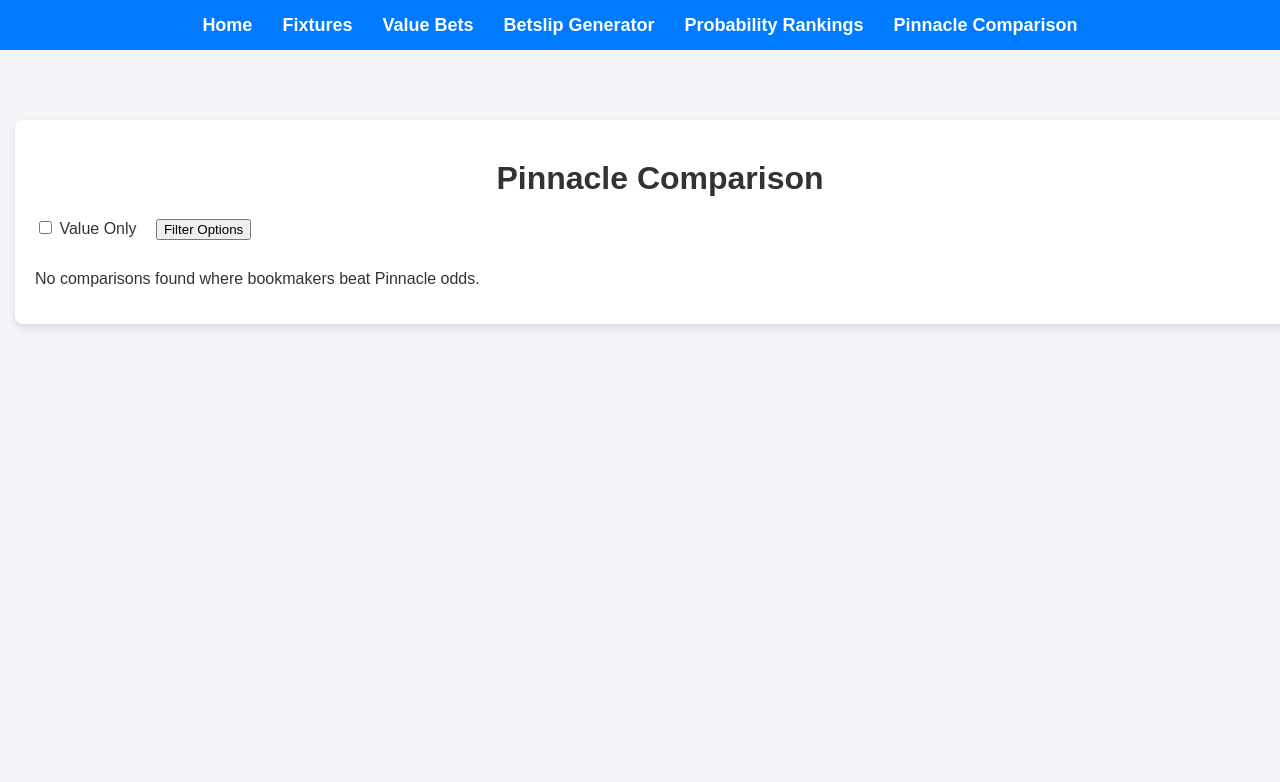
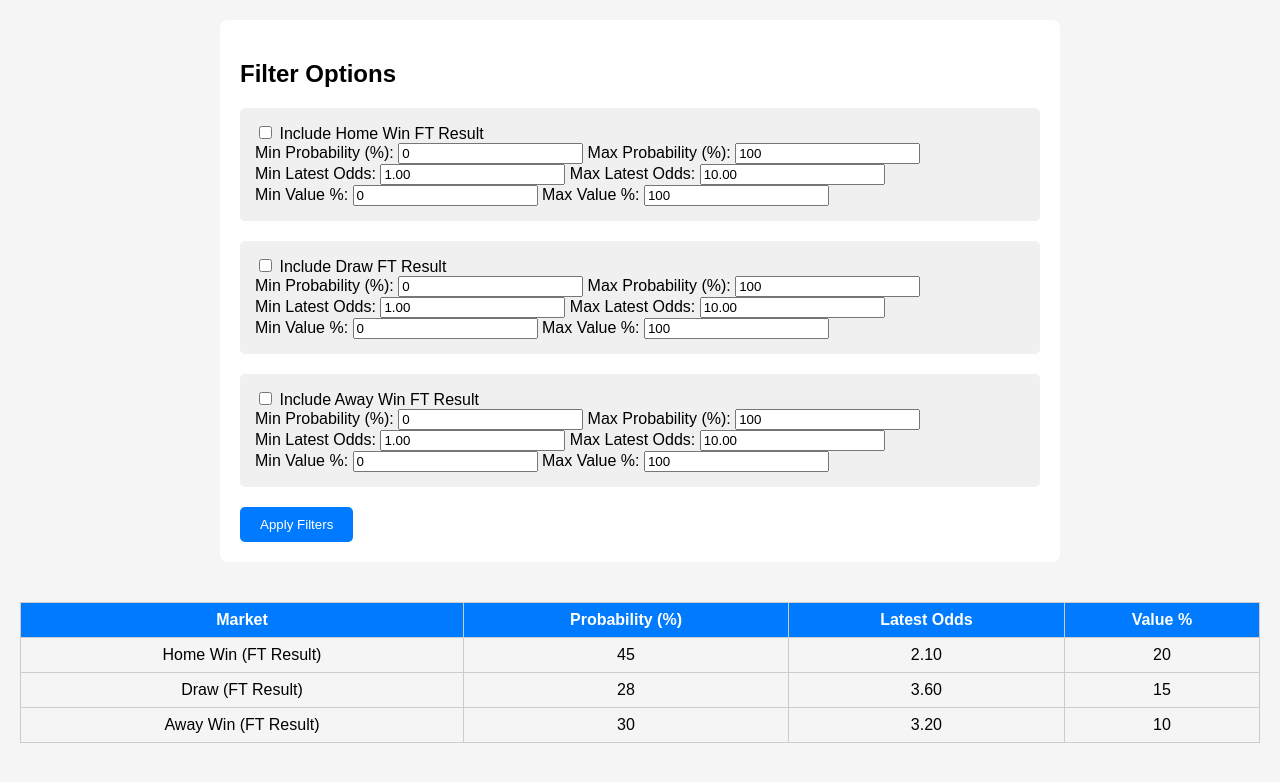
Before and after one commit to Craigoellis/football-flask-site, a Flask app: template templates/pinnacle.html in a window 1280 px wide. Shown: the top 782 px of the page. Run offline with Flask 3, Linux system fonts and the light colour scheme; the template is opened without the code that fills it, so the values that code supplies are empty.

Commit message:
Home Win, Draw, Away Pinnacle

```diff
--- a/templates/pinnacle.html
+++ b/templates/pinnacle.html
@@ -1,157 +1,166 @@
-{% extends 'base.html' %}
+<!DOCTYPE html>
+<html lang="en">
+<head>
+    <meta charset="UTF-8">
+    <title>Pinnacle Market Filters</title>
+    <style>
+        body {
+            font-family: Arial, sans-serif;
+            margin: 0;
+            padding: 20px;
+            background-color: #f5f5f5;
+        }
+        .filter-modal {
+            background: white;
+            padding: 20px;
+            border-radius: 8px;
+            width: 100%;
+            max-width: 800px;
+            margin: auto;
+        }
+        .filter-group {
+            margin-bottom: 20px;
+            padding: 15px;
+            background: #f0f0f0;
+            border-radius: 5px;
+        }
+        .pinnacle-table {
+            width: 100%;
+            border-collapse: collapse;
+            margin-top: 40px;
+        }
+        .pinnacle-table th, .pinnacle-table td {
+            border: 1px solid #ccc;
+            padding: 8px;
+            text-align: center;
+        }
+        .pinnacle-table th {
+            background-color: #007bff;
+            color: white;
+        }
+        button {
+            padding: 10px 20px;
+            background: #007bff;
+            color: white;
+            border: none;
+            border-radius: 5px;
+            cursor: pointer;
+        }
+        button:hover {
+            background: #0056b3;
+        }
+    </style>
+</head>
+<body>
+    <div class="filter-modal">
+        <h2>Filter Options</h2>
 
-{% block title %}Pinnacle Comparison{% endblock %}
-
-{% block extra_styles %}
-<link rel="stylesheet" href="{{ url_for('static', filename='pinnacle.css') }}">
-{% endblock %}
-
-{% block content %}
-<div class="pinnacle-container">
-    <h1>Pinnacle Comparison</h1>
-
-    <div style="margin-bottom: 15px;">
-        <label>
-            <input type="checkbox" id="valueOnlyToggle" onchange="toggleValueOnly()"> Value Only
-        </label>
-        <button onclick="document.getElementById('filterPopup').style.display = 'block'" style="margin-left: 15px;">
-            Filter Options
-        </button>
+        <div class="filter-group">
+            <input type="checkbox" id="filter-home-ft-toggle"> Include Home Win FT Result<br>
+            Min Probability (%): <input type="number" id="filter-home-ft-prob-min" value="0">
+            Max Probability (%): <input type="number" id="filter-home-ft-prob-max" value="100"><br>
+            Min Latest Odds: <input type="number" id="filter-home-ft-odds-min" value="1.00">
+            Max Latest Odds: <input type="number" id="filter-home-ft-odds-max" value="10.00"><br>
+            Min Value %: <input type="number" id="filter-home-ft-val-min" value="0">
+            Max Value %: <input type="number" id="filter-home-ft-val-max" value="100">
         </div>
 
-    <!-- Filter Popup -->
-    <div id="filterPopup" style="display:none; background:#f9f9f9; padding:15px; border:1px solid #ccc;">
-        <h3>Filter Options</h3>
-
-        {% for market in ['Home Win', 'Draw', 'Away Win'] %}
-        <fieldset style="margin-bottom: 20px; border: 1px solid #aaa; padding: 10px;">
-            <legend><strong>{{ market }} (FT Result)</strong></legend>
-            <label>Min Probability (%): <input type="number" id="{{ market | lower | replace(' ', '_') }}_prob_min" value="0" min="0" max="100"></label><br>
-            <label>Max Probability (%): <input type="number" id="{{ market | lower | replace(' ', '_') }}_prob_max" value="100" min="0" max="100"></label><br>
-            <label>Min Bookmaker Odds: <input type="number" id="{{ market | lower | replace(' ', '_') }}_odds_min" value="1.00" step="0.01"></label><br>
-            <label>Max Bookmaker Odds: <input type="number" id="{{ market | lower | replace(' ', '_') }}_odds_max" value="10.00" step="0.01"></label><br>
-            <label>Min Odds Difference (%): <input type="number" id="{{ market | lower | replace(' ', '_') }}_diff_min" value="0" step="0.1"></label><br>
-            <label>Max Odds Difference (%): <input type="number" id="{{ market | lower | replace(' ', '_') }}_diff_max" value="100" step="0.1"></label><br>
-        </fieldset>
-        {% endfor %}
-
-        <button onclick="applyFilters()">Apply Filter</button>
-        <button onclick="document.getElementById('filterPopup').style.display = 'none'">Close</button>
+        <div class="filter-group">
+            <input type="checkbox" id="filter-draw-ft-toggle"> Include Draw FT Result<br>
+            Min Probability (%): <input type="number" id="filter-draw-ft-prob-min" value="0">
+            Max Probability (%): <input type="number" id="filter-draw-ft-prob-max" value="100"><br>
+            Min Latest Odds: <input type="number" id="filter-draw-ft-odds-min" value="1.00">
+            Max Latest Odds: <input type="number" id="filter-draw-ft-odds-max" value="10.00"><br>
+            Min Value %: <input type="number" id="filter-draw-ft-val-min" value="0">
+            Max Value %: <input type="number" id="filter-draw-ft-val-max" value="100">
         </div>
 
-    {% if comparisons %}
+        <div class="filter-group">
+            <input type="checkbox" id="filter-away-ft-toggle"> Include Away Win FT Result<br>
+            Min Probability (%): <input type="number" id="filter-away-ft-prob-min" value="0">
+            Max Probability (%): <input type="number" id="filter-away-ft-prob-max" value="100"><br>
+            Min Latest Odds: <input type="number" id="filter-away-ft-odds-min" value="1.00">
+            Max Latest Odds: <input type="number" id="filter-away-ft-odds-max" value="10.00"><br>
+            Min Value %: <input type="number" id="filter-away-ft-val-min" value="0">
+            Max Value %: <input type="number" id="filter-away-ft-val-max" value="100">
+        </div>
+
+        <button onclick="applyFilters()">Apply Filters</button>
+    </div>
+
     <table class="pinnacle-table">
         <thead>
             <tr>
-                    <th>Competition</th>
-                    <th>Predictability</th>
-                    <th>Fixture</th>
-                    <th>Kick Off</th>
                 <th>Market</th>
                 <th>Probability (%)</th>
-                    <th>Implied Odds</th>
-                    <th onclick="sortTableByPinnacleOdds()">Pinnacle Odds</th>
-                    <th>Bookmaker</th>
-                    <th onclick="sortTableByBookmakerOdds()">Bookmaker Odds</th>
-                    <th onclick="sortTableByOddsDifference()">Odds Difference (%)</th>
+                <th>Latest Odds</th>
+                <th>Value %</th>
             </tr>
         </thead>
         <tbody>
-                {% for item in comparisons %}
-                    <tr>
-                        <td>{{ item.competition_country }} — {{ item.competition_name }}</td>
-                        <td>{{ item.predictability | capitalize }}</td>
-                        <td>
-                            <a href="{{ url_for('game_details', fixture_id=item.fixture_id) }}" target="_blank">
-                                {{ item.fixture }}
-                            </a>
-                        </td>
-                        <td>{{ item.kickoff | format_kickoff }}</td>
-                        <td>{{ item.market }}</td>
-                        <td>{{ item.probability }}%</td>
-                        <td>{{ item.implied_odds }}</td>
-                        <td>{{ item.pinnacle_odds }}</td>
-                        <td>{{ item.bookmaker }}</td>
-                        <td style="font-weight: bold; color: green;">{{ item.bookmaker_odds }}</td>
-                        <td>{{ item.odds_difference }}%</td>
-                    </tr>
-                {% endfor %}
+            <tr><td>Home Win (FT Result)</td><td>45</td><td>2.10</td><td>20</td></tr>
+            <tr><td>Draw (FT Result)</td><td>28</td><td>3.60</td><td>15</td></tr>
+            <tr><td>Away Win (FT Result)</td><td>30</td><td>3.20</td><td>10</td></tr>
         </tbody>
     </table>
-    {% else %}
-        <p style="margin-top: 30px;">No comparisons found where bookmakers beat Pinnacle odds.</p>
-    {% endif %}
-</div>
 
     <script>
-function sortTableByOddsDifference() {
-    const table = document.querySelector(".pinnacle-table tbody");
-    const rows = Array.from(table.rows);
-    rows.sort((a, b) => parseFloat(b.cells[10].innerText) - parseFloat(a.cells[10].innerText));
-    rows.forEach(row => table.appendChild(row));
-}
-
-function sortTableByPinnacleOdds() {
-    const table = document.querySelector(".pinnacle-table tbody");
-    const rows = Array.from(table.rows);
-    rows.sort((a, b) => parseFloat(b.cells[7].innerText) - parseFloat(a.cells[7].innerText));
-    rows.forEach(row => table.appendChild(row));
-}
-
-function sortTableByBookmakerOdds() {
-    const table = document.querySelector(".pinnacle-table tbody");
-    const rows = Array.from(table.rows);
-    rows.sort((a, b) => parseFloat(b.cells[9].innerText) - parseFloat(a.cells[9].innerText));
-    rows.forEach(row => table.appendChild(row));
-}
-
-function toggleValueOnly() {
-    const checkbox = document.getElementById("valueOnlyToggle");
-    const showValueOnly = checkbox.checked;
-    const rows = document.querySelectorAll(".pinnacle-table tbody tr");
-
-    rows.forEach(row => {
-        const implied = parseFloat(row.cells[6].innerText.trim());
-        const actual = parseFloat(row.cells[9].innerText.trim());
-        const isValue = actual > implied;
-        row.style.display = (showValueOnly && !isValue) ? "none" : "";
-    });
-}
-
         function applyFilters() {
             const rows = document.querySelectorAll(".pinnacle-table tbody tr");
 
+            const markets = [
+                {
+                    key: "Home Win (FT Result)",
+                    enabled: document.getElementById("filter-home-ft-toggle").checked,
+                    probMin: parseFloat(document.getElementById("filter-home-ft-prob-min").value),
+                    probMax: parseFloat(document.getElementById("filter-home-ft-prob-max").value),
+                    oddsMin: parseFloat(document.getElementById("filter-home-ft-odds-min").value),
+                    oddsMax: parseFloat(document.getElementById("filter-home-ft-odds-max").value),
+                    valMin: parseFloat(document.getElementById("filter-home-ft-val-min").value),
+                    valMax: parseFloat(document.getElementById("filter-home-ft-val-max").value)
+                },
+                {
+                    key: "Draw (FT Result)",
+                    enabled: document.getElementById("filter-draw-ft-toggle").checked,
+                    probMin: parseFloat(document.getElementById("filter-draw-ft-prob-min").value),
+                    probMax: parseFloat(document.getElementById("filter-draw-ft-prob-max").value),
+                    oddsMin: parseFloat(document.getElementById("filter-draw-ft-odds-min").value),
+                    oddsMax: parseFloat(document.getElementById("filter-draw-ft-odds-max").value),
+                    valMin: parseFloat(document.getElementById("filter-draw-ft-val-min").value),
+                    valMax: parseFloat(document.getElementById("filter-draw-ft-val-max").value)
+                },
+                {
+                    key: "Away Win (FT Result)",
+                    enabled: document.getElementById("filter-away-ft-toggle").checked,
+                    probMin: parseFloat(document.getElementById("filter-away-ft-prob-min").value),
+                    probMax: parseFloat(document.getElementById("filter-away-ft-prob-max").value),
+                    oddsMin: parseFloat(document.getElementById("filter-away-ft-odds-min").value),
+                    oddsMax: parseFloat(document.getElementById("filter-away-ft-odds-max").value),
+                    valMin: parseFloat(document.getElementById("filter-away-ft-val-min").value),
+                    valMax: parseFloat(document.getElementById("filter-away-ft-val-max").value)
+                }
+            ];
+
             rows.forEach(row => {
-        const market = row.cells[4].innerText.trim();
-        const prob = parseFloat(row.cells[5].innerText);
-        const odds = parseFloat(row.cells[9].innerText);
-        const diff = parseFloat(row.cells[10].innerText);
+                const market = row.cells[0].innerText.trim();
+                const prob = parseFloat(row.cells[1].innerText);
+                const odds = parseFloat(row.cells[2].innerText);
+                const val = parseFloat(row.cells[3].innerText);
 
-        let show = true;
+                const filter = markets.find(m => m.key === market);
 
-        const markets = ['home_win', 'draw', 'away_win'];
-        const names = ['Home Win', 'Draw', 'Away Win'];
-
-        for (let i = 0; i < markets.length; i++) {
-            if (market === names[i]) {
-                const probMin = parseFloat(document.getElementById(`${markets[i]}_prob_min`).value);
-                const probMax = parseFloat(document.getElementById(`${markets[i]}_prob_max`).value);
-                const oddsMin = parseFloat(document.getElementById(`${markets[i]}_odds_min`).value);
-                const oddsMax = parseFloat(document.getElementById(`${markets[i]}_odds_max`).value);
-                const diffMin = parseFloat(document.getElementById(`${markets[i]}_diff_min`).value);
-                const diffMax = parseFloat(document.getElementById(`${markets[i]}_diff_max`).value);
-
-                show = (
-                    prob >= probMin && prob <= probMax &&
-                    odds >= oddsMin && odds <= oddsMax &&
-                    diff >= diffMin && diff <= diffMax
-                );
-                break;
-            }
+                if (!filter || !filter.enabled) {
+                    row.style.display = "none";
+                    return;
                 }
 
-        row.style.display = show ? "" : "none";
+                const pass = prob >= filter.probMin && prob <= filter.probMax &&
+                             odds >= filter.oddsMin && odds <= filter.oddsMax &&
+                             val >= filter.valMin && val <= filter.valMax;
+
+                row.style.display = pass ? "" : "none";
             });
         }
     </script>
-{% endblock %}
+</body>
+</html>
```
Lines whose indentation alone changed are shown as unchanged.
